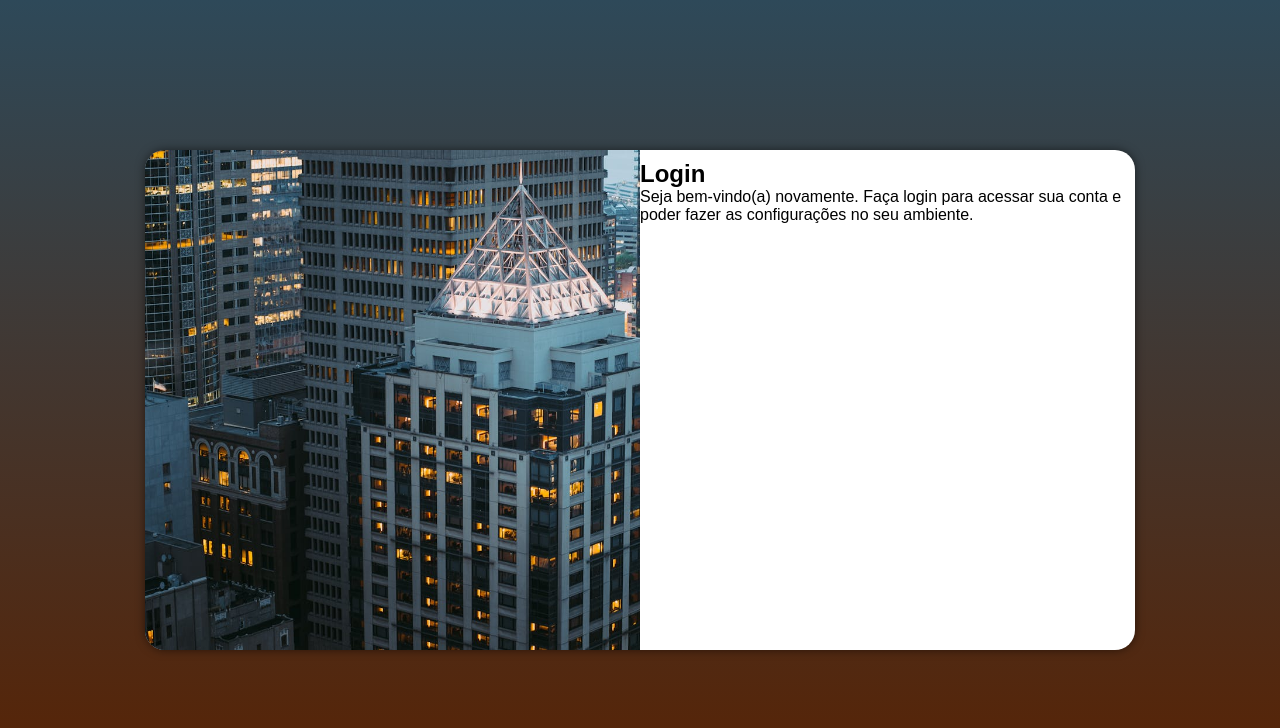
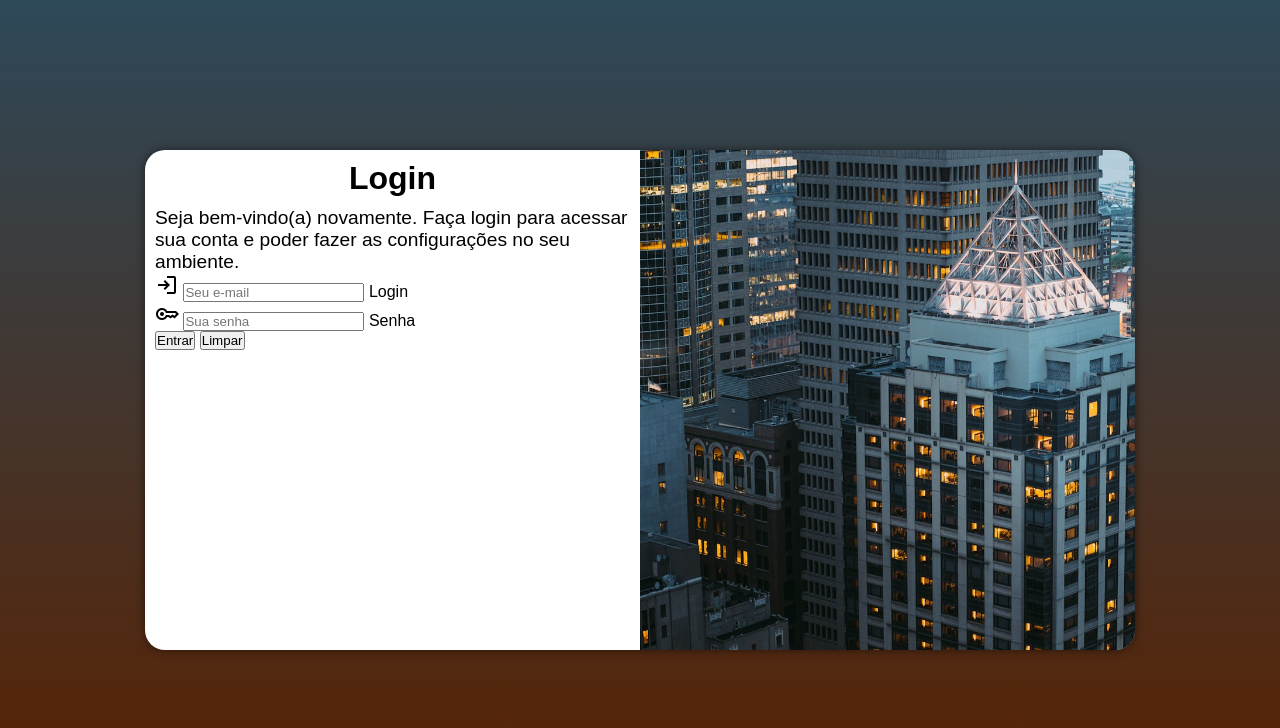
Before and after one commit to Emorais93/projeto-login, a plain HTML site: page index.html in a window 1280 px wide. Drawn offline with nearby package versions, Linux system fonts and the light colour scheme.

Commit message:
Adicionei o formulario

```diff
--- a/estilos/media-query.css
+++ b/estilos/media-query.css
@@ -15,8 +15,6 @@ Grandes telas: acima de 1200px
     body {
         background-image: linear-gradient(to bottom, #2E4959, #592202);
     }
-
-
 
     section#login {
         width: 80vw;
@@ -40,13 +38,25 @@ Grandes telas: acima de 1200px
         background-image: linear-gradient(to bottom, #2E4959, #592202);
     }
 
-
     section#login {
         width: 990px;
     }
     section#login > div#imagem {
-        float: left;
+        float: right;
         width: 50%;
         height: 100%;
     }
+
+    section#login > div#formulario {
+        float: left;
+        width: 50%;
+    }
+
+    div#formulario > h1 {
+        font-size: 2em;
+    }
+
+    div#formulario > p {
+        font-size: 1.2em;
+    }
 }
--- a/estilos/style.css
+++ b/estilos/style.css
@@ -55,5 +55,13 @@ section#login > div#imagem {
 section#login > div#formulario {
     display: block;
     padding: 10px;
+}
 
+div#formulario > h1 {
+    text-align: center;
+    margin-bottom: 10px;
 }
+
+div#formulario > p {
+    font-size: 0.8em;
+}
--- a/index.html
+++ b/index.html
@@ -3,6 +3,7 @@
 <head>
     <meta charset="UTF-8">
     <meta name="viewport" content="width=device-width, initial-scale=1.0">
+    <link rel="stylesheet" href="https://fonts.googleapis.com/css2?family=Material+Symbols+Outlined:opsz,wght,FILL,GRAD@20..48,100..700,0..1,-50..200" />
     <link rel="stylesheet" href="estilos/style.css">
     <link rel="stylesheet" href="estilos/media-query.css">
     <title>Login</title>
@@ -17,7 +18,18 @@
                 <h1>Login</h1>
                 <P>Seja bem-vindo(a) novamente. Faça login para acessar sua conta e poder fazer as configurações no seu ambiente.</P>
                 <form action="login.php" method="post">
-
+                    <div class="campo">
+                        <span class="material-symbols-outlined">Login</span>
+                        <input type="email" name="login" id="ilogin" placeholder="Seu e-mail" autocomplete="on" required maxlength="30">
+                        <label for="ilogin">Login</label>
+                    </div>
+                    <div class="campo">
+                        <span class="material-symbols-outlined">Key</span>
+                        <input type="password" name="senha" id="isenha" placeholder="Sua senha" autocomplete="current-password" required minlength="8" maxlength="20">
+                        <label for="isenha">Senha</label>
+                    </div>
+                    <input type="submit" value="Entrar">
+                    <input type="reset" value="Limpar">
                 </form>
             </div>
         </section>
```
